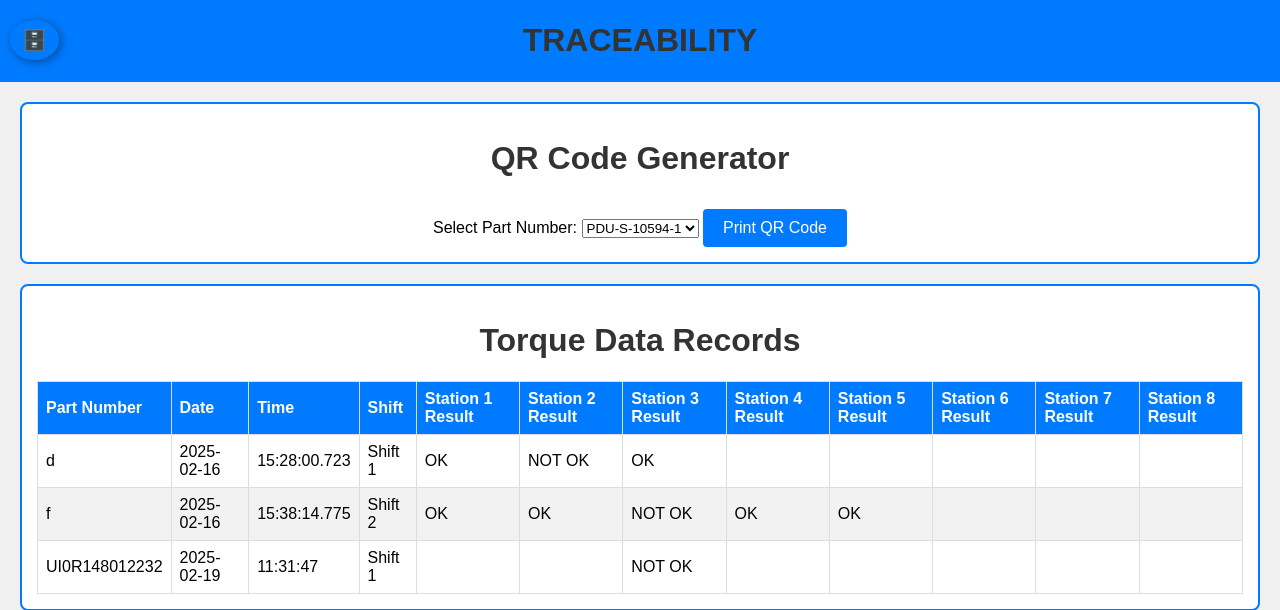
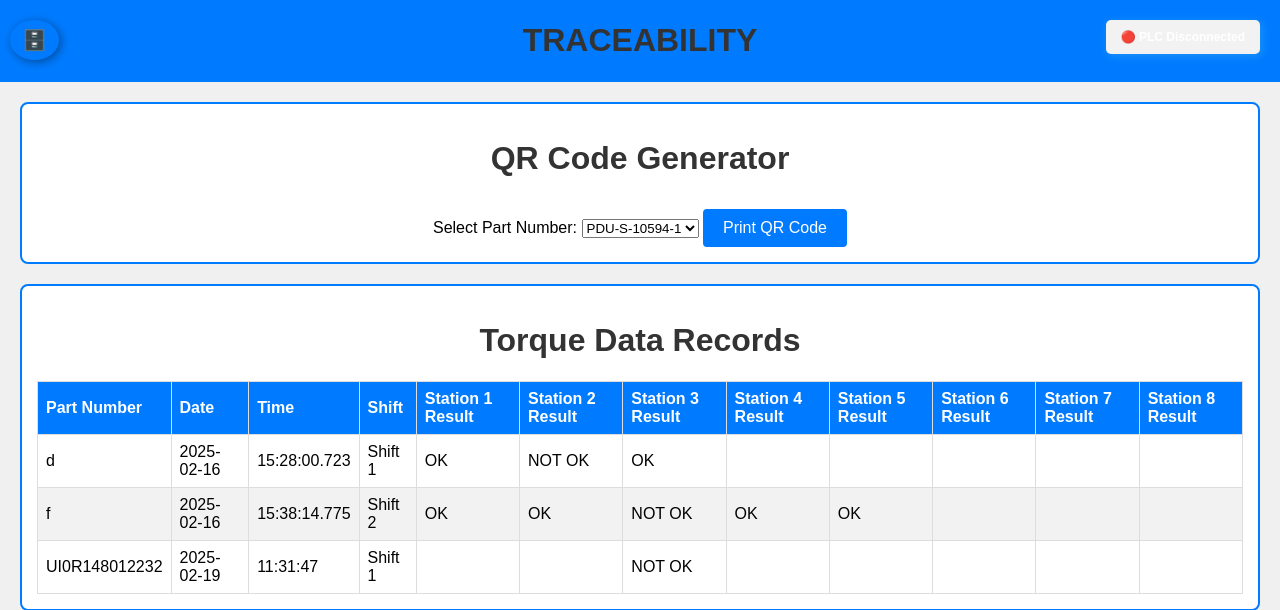
Before and after one commit to Rahul-1111/Traceability_Jamdade, a Django app: page / in a window 1280 px wide. Shown: the top 610 px of the page. Run offline with Django 5.2, Linux system fonts and the light colour scheme; data comes from the database, SQL or seed files in the repository.

Commit message:
add plc status

```diff
--- a/track/templates/track/combined_page.html
+++ b/track/templates/track/combined_page.html
@@ -97,12 +97,29 @@
         tr:nth-child(even) {
             background-color: #f2f2f2;
         }
+
+        .plc-status {
+            font-size: 12px;
+            font-weight: bold;
+            padding: 10px 15px;
+            color: white;
+            background-color:rgb(242, 242, 242); /* Dark background for better visibility */
+            border-radius: 5px;
+            position: absolute;
+            top: 20px;  /* Distance from the top */
+            right: 20px; /* Distance from the right */
+            text-align: center;
+            box-shadow: 2px 2px 8px rgba(111, 224, 224, 0.25);
+        }
+
+
     </style>
 </head>
 <body>
     <!-- Header Section -->
     <header>
         <h1>TRACEABILITY</h1>
+        <div id="plc-status" class="plc-status">🔴 PLC Disconnected</div>
     </header>
 
     <a href="http://127.0.0.1:8000/admin/track/traceabilitydata/" class="database-btn">
@@ -236,6 +253,27 @@
                 }
             });
         });
+
+        function checkPLCStatus() {
+            $.ajax({
+                url: "{% url 'plc_status' %}",  // API to check PLC connection
+                method: "GET",
+                timeout: 3000,  // ✅ Short timeout to detect errors quickly
+                success: function(response) {
+                    if (response.status === "connected") {
+                        $("#plc-status").html("🟢 PLC Connected").css("color", "green");
+                    } else {
+                        $("#plc-status").html("🔴 PLC Disconnected").css("color", "red");
+                    }
+                },
+                error: function() {
+                    $("#plc-status").html("🔴 PLC Disconnected").css("color", "red");
+                }
+            });
+        }
+
+        setInterval(checkPLCStatus, 2000);  // ✅ Check every 2 seconds
+
     </script>
 </body>
 </html>
--- a/track/urls.py
+++ b/track/urls.py
@@ -5,4 +5,5 @@
     path('', views.combined_page, name='combined_page'),
     path('generate_qr_codes/', views.generate_qr_code_view, name='generate_qr_codes'),
     path('fetch_torque_data/', views.fetch_torque_data, name='fetch_torque_data'),
+    path("plc_status/", views.plc_status, name="plc_status"),
 ]
--- a/track/views.py
+++ b/track/views.py
@@ -5,8 +5,23 @@
 from .qr_utils import generate_qr_code  # ✅ Using latest QR code function
 import random
 import datetime
+from pymodbus.client import ModbusTcpClient
 
 logger = logging.getLogger(__name__)
+
+PLC_HOST = "192.168.1.100"
+PLC_PORT = 502
+
+def plc_status(request):
+    """Checks if the PLC is connected."""
+    client = ModbusTcpClient(PLC_HOST, port=PLC_PORT, timeout=5)  # Short timeout
+    is_connected = client.connect()  # ✅ Check connection
+    client.close()  # Close after checking
+
+    if is_connected:
+        return JsonResponse({"status": "connected"})  # 🟢 PLC Connected
+    else:
+        return JsonResponse({"status": "disconnected"})  # 🔴 PLC Disconnected
 
 # ✅ Render the main page
 def combined_page(request):
```
